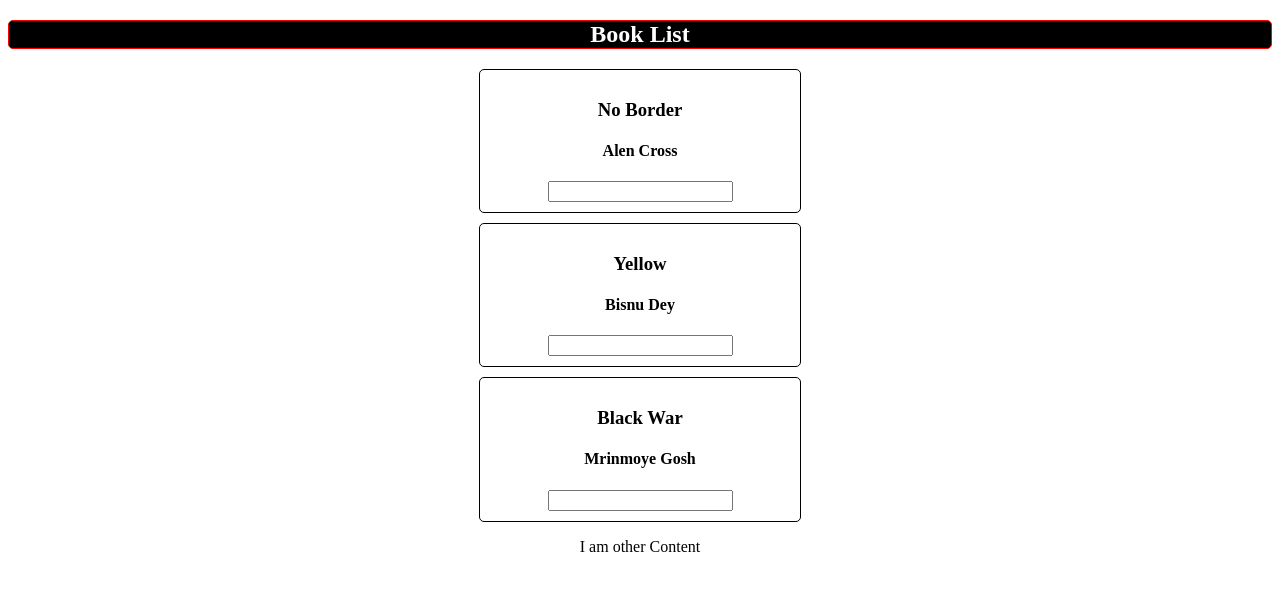
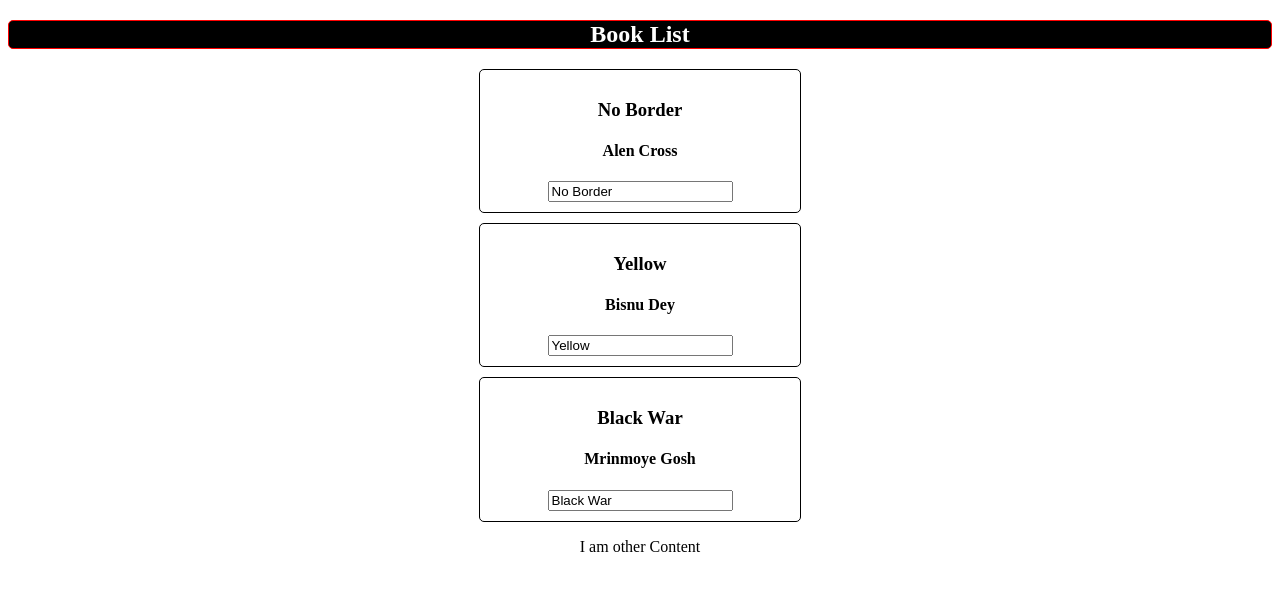
Before and after one commit to kmsaddam/react-components, a React (Create React App) app: page / in a window 1280 px wide. Shown: the top 590 px of the page. Built offline with nearby package versions, Linux system fonts and the light colour scheme.

Commit message:
Individual Book Edit

```diff
--- a/src/App.js
+++ b/src/App.js
@@ -6,9 +6,9 @@ import Book from "./components/Book";
 class App extends Component {
   state = {
     books: [
-      { bookName: "No Border", writter: "Alen Cross" },
-      { bookName: "Yellow", writter: "Bisnu Dey" },
-      { bookName: "Black War", writter: "Mrinmoye Gosh" },
+      { id: 1, bookName: "No Border", writter: "Alen Cross" },
+      { id: 2, bookName: "Yellow", writter: "Bisnu Dey" },
+      { id: 3, bookName: "Black War", writter: "Mrinmoye Gosh" },
     ],
     otherContent: "I am other Content",
   };
@@ -24,16 +24,13 @@ class App extends Component {
     });
   };
 
-  changeWithInputState = (event) => {
-    // event.preventDefault();
-    // console.log("Event Called!");
-
+  changeWithInputState = (event, index) => {
+    const book = { ...this.state.books[index] };
+    book.bookName = event.target.value;
+    const books = [...this.state.books];
+    books[index] = book;
     this.setState({
-      books: [
-        { bookName: event.target.value, writter: "Cosmoy Bill" },
-        { bookName: "Sharlok Homes", writter: "Arobindu Gosh" },
-        { bookName: "Raj Prashad", writter: "Omol Kanti" },
-      ],
+      books: books,
     });
   };
 
@@ -64,6 +61,8 @@ class App extends Component {
           bookName={book.bookName}
           writter={book.writter}
           delete={() => this.deleteBookState(index)}
+          key={book.id}
+          inputName={(event) => this.changeWithInputState(event, index)}
         />
       );
     });
--- a/src/components/Book.js
+++ b/src/components/Book.js
@@ -6,7 +6,7 @@ const Book = (props) => {
     <div className="Book">
       <h3 onClick={props.delete}>{props.bookName}</h3>
       <h4>{props.writter}</h4>
-      <input type="text" onChange={props.inputName} />
+      <input type="text" onChange={props.inputName} value={props.bookName} />
     </div>
   );
 };
```
